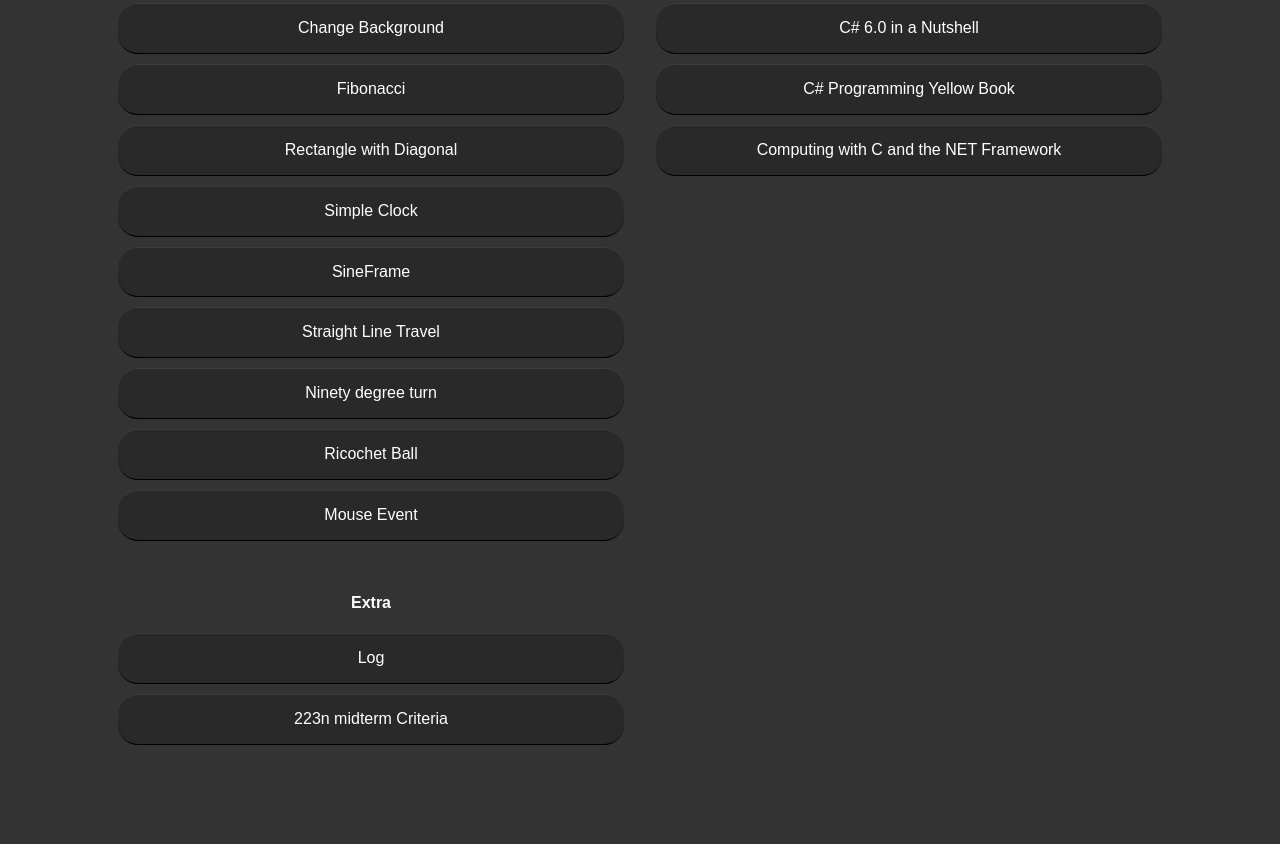
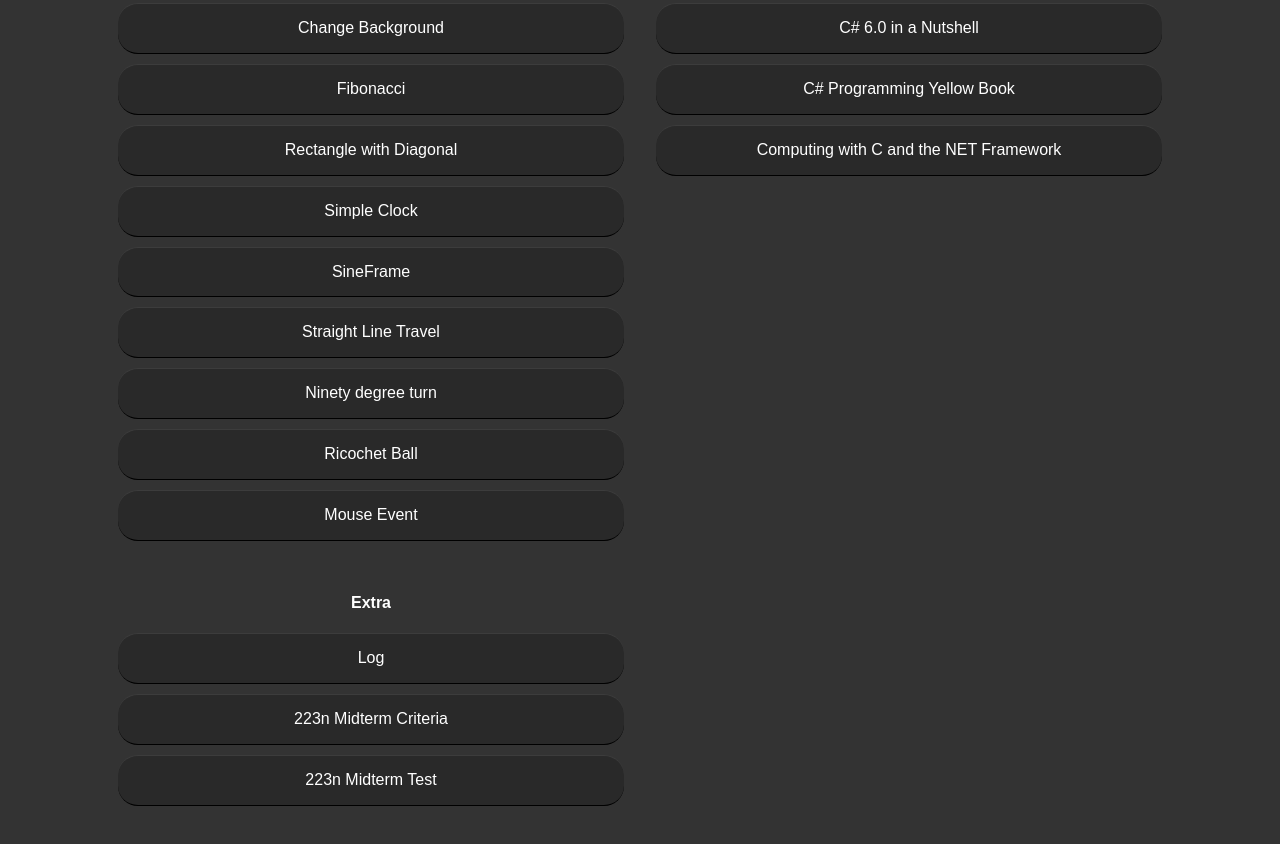
Before and after one commit to vkyho96/class_worksite, a plain HTML site: page 223n.html in a window 1280 px wide. Shown: the part 655-1499 px from the top of the page. Drawn offline with nearby package versions, Linux system fonts and the light colour scheme.

Commit message:
223n add midter test

```diff
--- a/223n.html
+++ b/223n.html
@@ -110,7 +110,10 @@
                         <li><a href="https://drive.google.com/uc?export=download&id=12zNJ76W93DkQcqACrrX_Zi-32-2J1aG8">Log
                             </a></li>
                         <li><a href="https://drive.google.com/uc?export=download&id=1AR8tsC914yOhcTwozT-5qzuY0DCGZsVP">223n
-                                midterm Criteria
+                                Midterm Criteria
+                            </a></li>
+                        <li><a href="https://drive.google.com/uc?export=download&id=1H_2DKb8JImmeO8TxWYPVT56bfKxRSPtX">223n
+                                Midterm Test
                             </a></li>
                     </ul>
                 </div>
```
